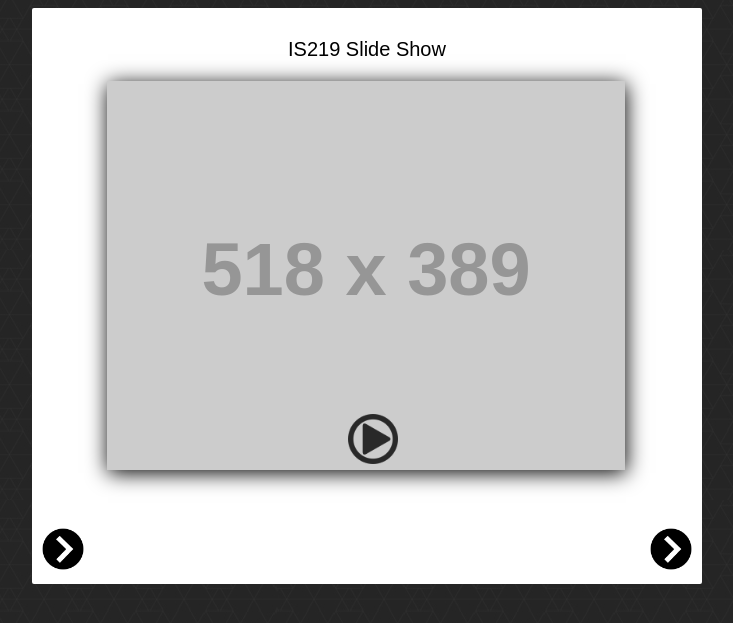
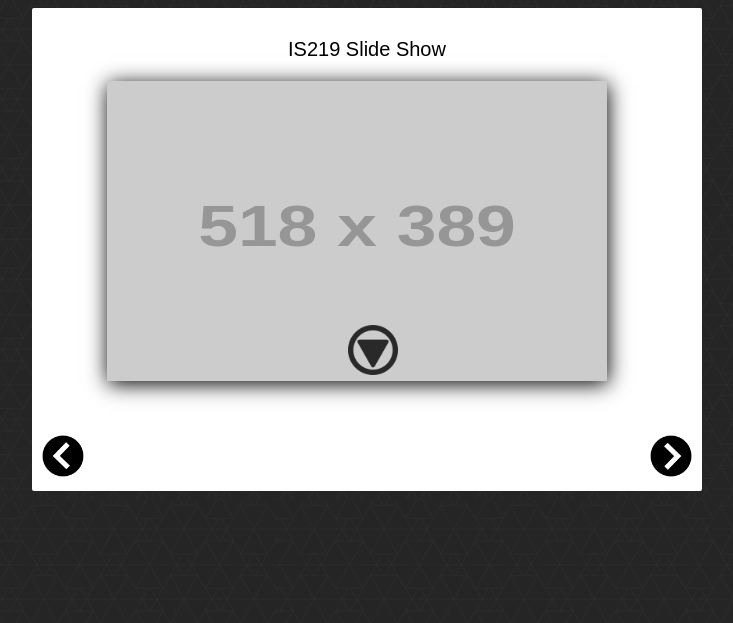
Before and after one commit to dhru95/IS219proj2, a PHP site: page /index.html in a window 1280 px wide. Shown: the top 623 px of the page, without its empty margins (273-1006 px from the left). Run offline with PHP 8.4, Linux system fonts and the light colour scheme; grey boxes labelled with a size stand in for pictures from a placeholder-image service; some libraries are stand-ins or nearby versions.

Commit message:
CSS rotation edit

```diff
--- a/css/style.css
+++ b/css/style.css
@@ -31,11 +31,15 @@ body {
 	z-index: 3;
 	opacity: .8;
 	top: 0px;
+	vertical-align: middle;
 }
 
 .thumbnail {
 	position: relative;
 	box-shadow: 1px 3px 20px 0px;
+	height: 300px;
+	width: 500px;
+
 }
 
 
@@ -59,6 +63,10 @@ body {
 	width: 42px;
 }
 
+#prevPhoto:hover,  #nextPhoto:hover{
+	opacity: .8;
+}
+
 .details p {
 	margin-top: 20px;
 }
@@ -70,12 +78,47 @@ body {
 
 /*Add CSS styles to rotate the element 90deg
 Make it animate nicely. You'll need CSS3 for this*/
-.rot90 {}
+.rot90 {
+		-webkit-transform: rotate(90deg);
+    -moz-transform: rotate(90deg);
+    -o-transform: rotate(90deg);
+    -ms-transform: rotate(90deg);
+    transform: rotate(90deg);
+
+		/* Firefox */
+	-moz-transition: all 1s ease;
+	/* WebKit */
+	-webkit-transition: all 1s ease;
+	/* Opera */
+	-o-transition: all 1s ease;
+	/* Standard */
+	transition: all 1s ease;
+
+}
 
 /*Add CSS styles to rotate the element 180deg
 Make it animate nicely. You'll need CSS3 for this*/
-.rot180 {}
+.rot180 {
+		-webkit-transform: rotate(180deg);
+    -moz-transform: rotate(180deg);
+    -o-transform: rotate(180deg);
+    -ms-transform: rotate(180deg);
+    transform: rotate(180deg);}
 
 /*Add CSS styles to rotate the element 270deg
 Make it animate nicely. You'll need CSS3 for this*/
-.rot270 {}
+.rot270 {
+		-webkit-transform: rotate(270deg);
+    -moz-transform: rotate(270deg);
+    -o-transform: rotate(270deg);
+    -ms-transform: rotate(270deg);
+    transform: rotate(270deg);
+
+	-moz-transition: all 1s ease;
+	-webkit-transition: all 1s ease;
+	-o-transition: all 1s ease;
+	transition: all 1s ease;
+}
+
+.moreIndicator .rot90{
+}
```
